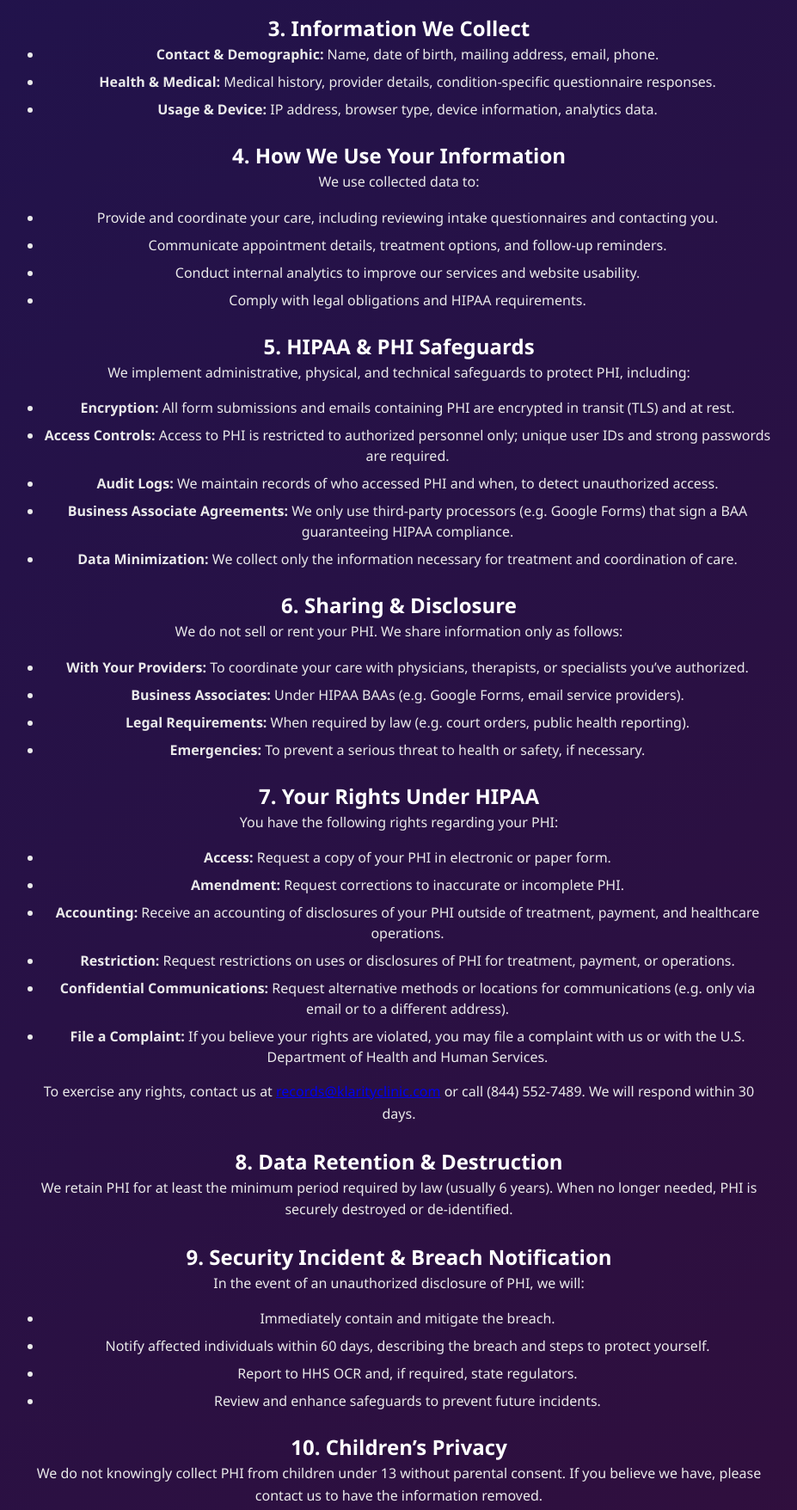
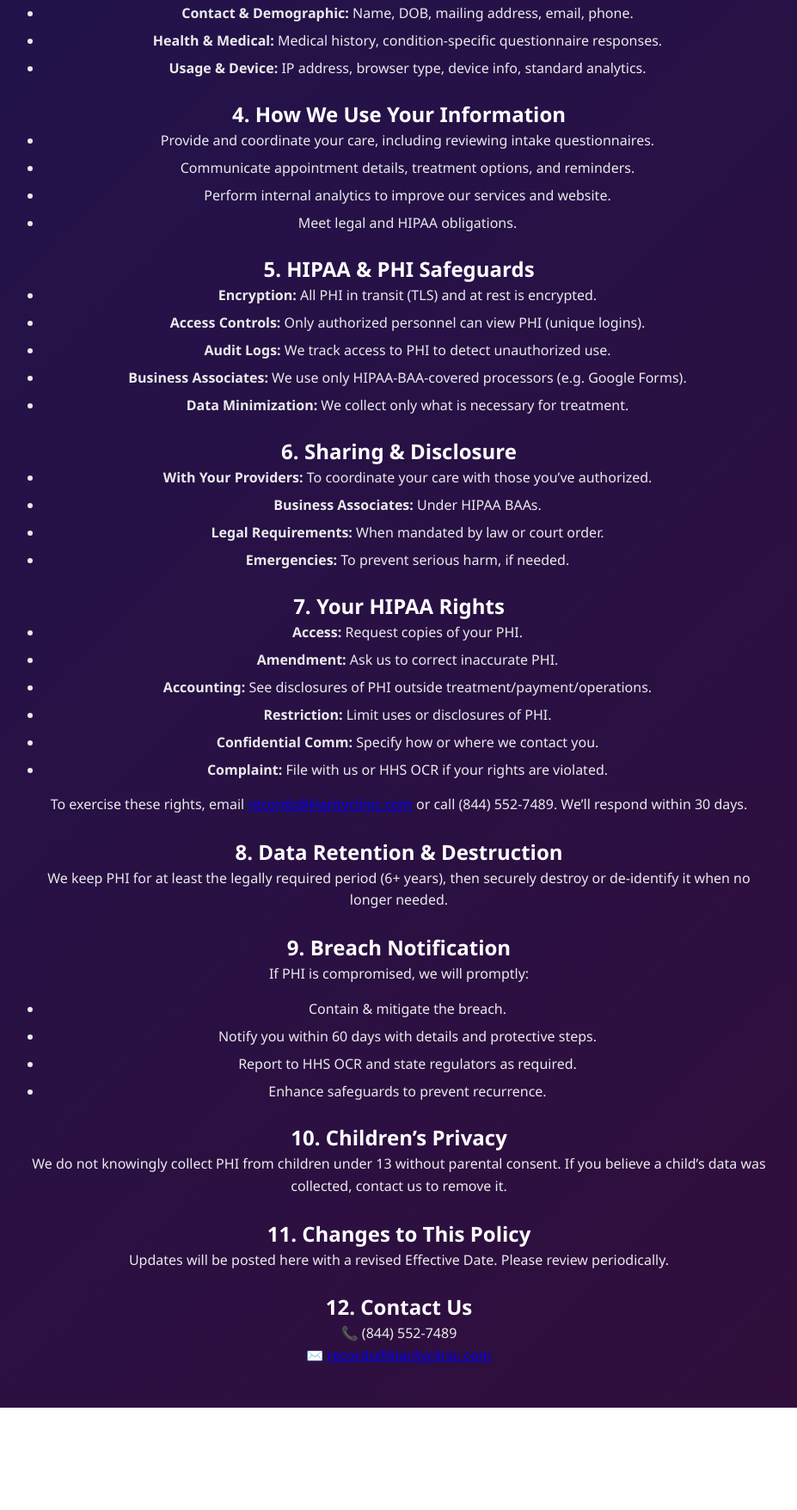
Before and after one commit to stoic-cipher/klarityclinic, a website: page privacy-policy.html in a window 1280 px wide. Shown: the part 497-2253 px from the top of the page at 86% size, without its empty margins (176-1103 px from the left). After the commit the page ends 2134 px from the top, so only its background shows below. Drawn offline with Linux system fonts and the light colour scheme.

Commit message:
left indent pp

```diff
--- a/privacy-policy.html
+++ b/privacy-policy.html
@@ -13,84 +13,100 @@
     <p><em>Effective Date: July 30, 2025</em></p>
 
     <h2>1. Introduction</h2>
-            <p>Klarity Clinic (“we,” “us,” “our”) is dedicated to protecting your privacy and securing your Protected Health Information (“PHI”) in compliance with the Health Insurance Portability and Accountability Act (HIPAA). This Privacy Policy explains the types of information we collect, how we use and share it, and your rights regarding your information.</p>
+    <p>
+        Klarity Clinic (“we,” “us,” “our”) is dedicated to protecting your privacy and securing your
+        Protected Health Information (“PHI”) in compliance with the Health Insurance Portability and
+        Accountability Act (HIPAA). This Privacy Policy explains the types of information we
+        collect, how we use and share it, and your rights regarding your information.
+    </p>
 
     <h2>2. Definitions</h2>
     <ul>
         <li><strong>Personal Data:</strong> Identifiers such as your name, address, email, and phone number.</li>
-                <li><strong>Protected Health Information (PHI):</strong> Health data about your medical history, conditions, treatments, and questionnaire responses that can identify you.</li>
-                <li><strong>Business Associate:</strong> A third party (e.g. Google Forms) that processes PHI on our behalf under a HIPAA Business Associate Agreement (BAA).</li>
+        <li><strong>Protected Health Information (PHI):</strong> Medical or health data that can identify you.</li>
+        <li><strong>Business Associate:</strong> A third party processing PHI on our behalf under a HIPAA BAA.</li>
     </ul>
 
     <h2>3. Information We Collect</h2>
     <ul>
-                <li><strong>Contact & Demographic:</strong> Name, date of birth, mailing address, email, phone.</li>
-                <li><strong>Health & Medical:</strong> Medical history, provider details, condition-specific questionnaire responses.</li>
-                <li><strong>Usage & Device:</strong> IP address, browser type, device information, analytics data.</li>
+        <li><strong>Contact & Demographic:</strong> Name, DOB, mailing address, email, phone.</li>
+        <li><strong>Health & Medical:</strong> Medical history, condition-specific questionnaire responses.</li>
+        <li><strong>Usage & Device:</strong> IP address, browser type, device info, standard analytics.</li>
     </ul>
 
     <h2>4. How We Use Your Information</h2>
-            <p>We use collected data to:</p>
     <ul>
-                <li>Provide and coordinate your care, including reviewing intake questionnaires and contacting you.</li>
-                <li>Communicate appointment details, treatment options, and follow-up reminders.</li>
-                <li>Conduct internal analytics to improve our services and website usability.</li>
-                <li>Comply with legal obligations and HIPAA requirements.</li>
+        <li>Provide and coordinate your care, including reviewing intake questionnaires.</li>
+        <li>Communicate appointment details, treatment options, and reminders.</li>
+        <li>Perform internal analytics to improve our services and website.</li>
+        <li>Meet legal and HIPAA obligations.</li>
     </ul>
 
     <h2>5. HIPAA & PHI Safeguards</h2>
-            <p>We implement administrative, physical, and technical safeguards to protect PHI, including:</p>
     <ul>
-                <li><strong>Encryption:</strong> All form submissions and emails containing PHI are encrypted in transit (TLS) and at rest.</li>
-                <li><strong>Access Controls:</strong> Access to PHI is restricted to authorized personnel only; unique user IDs and strong passwords are required.</li>
-                <li><strong>Audit Logs:</strong> We maintain records of who accessed PHI and when, to detect unauthorized access.</li>
-                <li><strong>Business Associate Agreements:</strong> We only use third-party processors (e.g. Google Forms) that sign a BAA guaranteeing HIPAA compliance.</li>
-                <li><strong>Data Minimization:</strong> We collect only the information necessary for treatment and coordination of care.</li>
+        <li><strong>Encryption:</strong> All PHI in transit (TLS) and at rest is encrypted.</li>
+        <li><strong>Access Controls:</strong> Only authorized personnel can view PHI (unique logins).</li>
+        <li><strong>Audit Logs:</strong> We track access to PHI to detect unauthorized use.</li>
+        <li><strong>Business Associates:</strong> We use only HIPAA-BAA-covered processors (e.g. Google Forms).</li>
+        <li><strong>Data Minimization:</strong> We collect only what is necessary for treatment.</li>
     </ul>
 
     <h2>6. Sharing & Disclosure</h2>
-            <p>We do not sell or rent your PHI. We share information only as follows:</p>
     <ul>
-                <li><strong>With Your Providers:</strong> To coordinate your care with physicians, therapists, or specialists you’ve authorized.</li>
-                <li><strong>Business Associates:</strong> Under HIPAA BAAs (e.g. Google Forms, email service providers).</li>
-                <li><strong>Legal Requirements:</strong> When required by law (e.g. court orders, public health reporting).</li>
-                <li><strong>Emergencies:</strong> To prevent a serious threat to health or safety, if necessary.</li>
+        <li><strong>With Your Providers:</strong> To coordinate your care with those you’ve authorized.</li>
+        <li><strong>Business Associates:</strong> Under HIPAA BAAs.</li>
+        <li><strong>Legal Requirements:</strong> When mandated by law or court order.</li>
+        <li><strong>Emergencies:</strong> To prevent serious harm, if needed.</li>
     </ul>
 
-            <h2>7. Your Rights Under HIPAA</h2>
-            <p>You have the following rights regarding your PHI:</p>
+    <h2>7. Your HIPAA Rights</h2>
     <ul>
-                <li><strong>Access:</strong> Request a copy of your PHI in electronic or paper form.</li>
-                <li><strong>Amendment:</strong> Request corrections to inaccurate or incomplete PHI.</li>
-                <li><strong>Accounting:</strong> Receive an accounting of disclosures of your PHI outside of treatment, payment, and healthcare operations.</li>
-                <li><strong>Restriction:</strong> Request restrictions on uses or disclosures of PHI for treatment, payment, or operations.</li>
-                <li><strong>Confidential Communications:</strong> Request alternative methods or locations for communications (e.g. only via email or to a different address).</li>
-                <li><strong>File a Complaint:</strong> If you believe your rights are violated, you may file a complaint with us or with the U.S. Department of Health and Human Services.</li>
+        <li><strong>Access:</strong> Request copies of your PHI.</li>
+        <li><strong>Amendment:</strong> Ask us to correct inaccurate PHI.</li>
+        <li><strong>Accounting:</strong> See disclosures of PHI outside treatment/payment/operations.</li>
+        <li><strong>Restriction:</strong> Limit uses or disclosures of PHI.</li>
+        <li><strong>Confidential Comm:</strong> Specify how or where we contact you.</li>
+        <li><strong>Complaint:</strong> File with us or HHS OCR if your rights are violated.</li>
     </ul>
-            <p>To exercise any rights, contact us at <a href="mailto:records@klarityclinic.com">records@klarityclinic.com</a> or call (844) 552-7489. We will respond within 30 days.</p>
+    <p>
+        To exercise these rights, email
+        <a href="mailto:records@klarityclinic.com">records@klarityclinic.com</a>
+        or call (844) 552-7489. We’ll respond within 30 days.
+    </p>
 
     <h2>8. Data Retention & Destruction</h2>
-            <p>We retain PHI for at least the minimum period required by law (usually 6 years). When no longer needed, PHI is securely destroyed or de-identified.</p>
+    <p>
+        We keep PHI for at least the legally required period (6+ years), then securely destroy or
+        de-identify it when no longer needed.
+    </p>
 
-            <h2>9. Security Incident & Breach Notification</h2>
-            <p>In the event of an unauthorized disclosure of PHI, we will:</p>
+    <h2>9. Breach Notification</h2>
+    <p>
+        If PHI is compromised, we will promptly:
+    </p>
     <ul>
-                <li>Immediately contain and mitigate the breach.</li>
-                <li>Notify affected individuals within 60 days, describing the breach and steps to protect yourself.</li>
-                <li>Report to HHS OCR and, if required, state regulators.</li>
-                <li>Review and enhance safeguards to prevent future incidents.</li>
+        <li>Contain & mitigate the breach.</li>
+        <li>Notify you within 60 days with details and protective steps.</li>
+        <li>Report to HHS OCR and state regulators as required.</li>
+        <li>Enhance safeguards to prevent recurrence.</li>
     </ul>
 
     <h2>10. Children’s Privacy</h2>
-            <p>We do not knowingly collect PHI from children under 13 without parental consent. If you believe we have, please contact us to have the information removed.</p>
+    <p>
+        We do not knowingly collect PHI from children under 13 without parental consent. If you
+        believe a child’s data was collected, contact us to remove it.
+    </p>
 
     <h2>11. Changes to This Policy</h2>
-            <p>We may update this policy as laws or our practices change. When we do, we’ll revise the “Effective Date” at the top. We encourage you to review this page periodically.</p>
+    <p>
+        Updates will be posted here with a revised Effective Date. Please review periodically.
+    </p>
 
-            <h2>12. Contact Information</h2>
-            <p>If you have questions about this policy or your PHI rights, please contact:</p>
-            <p>📞 (844) 552-7489<br/>
-                ✉️ <a href="mailto:records@klarityclinic.com">records@klarityclinic.com</a></p>
+    <h2>12. Contact Us</h2>
+    <p>
+        📞 (844) 552-7489<br/>
+        ✉️ <a href="mailto:records@klarityclinic.com">records@klarityclinic.com</a>
+    </p>
 </div>
 </body>
 </html>
```
Lines whose indentation alone changed are shown as unchanged.
